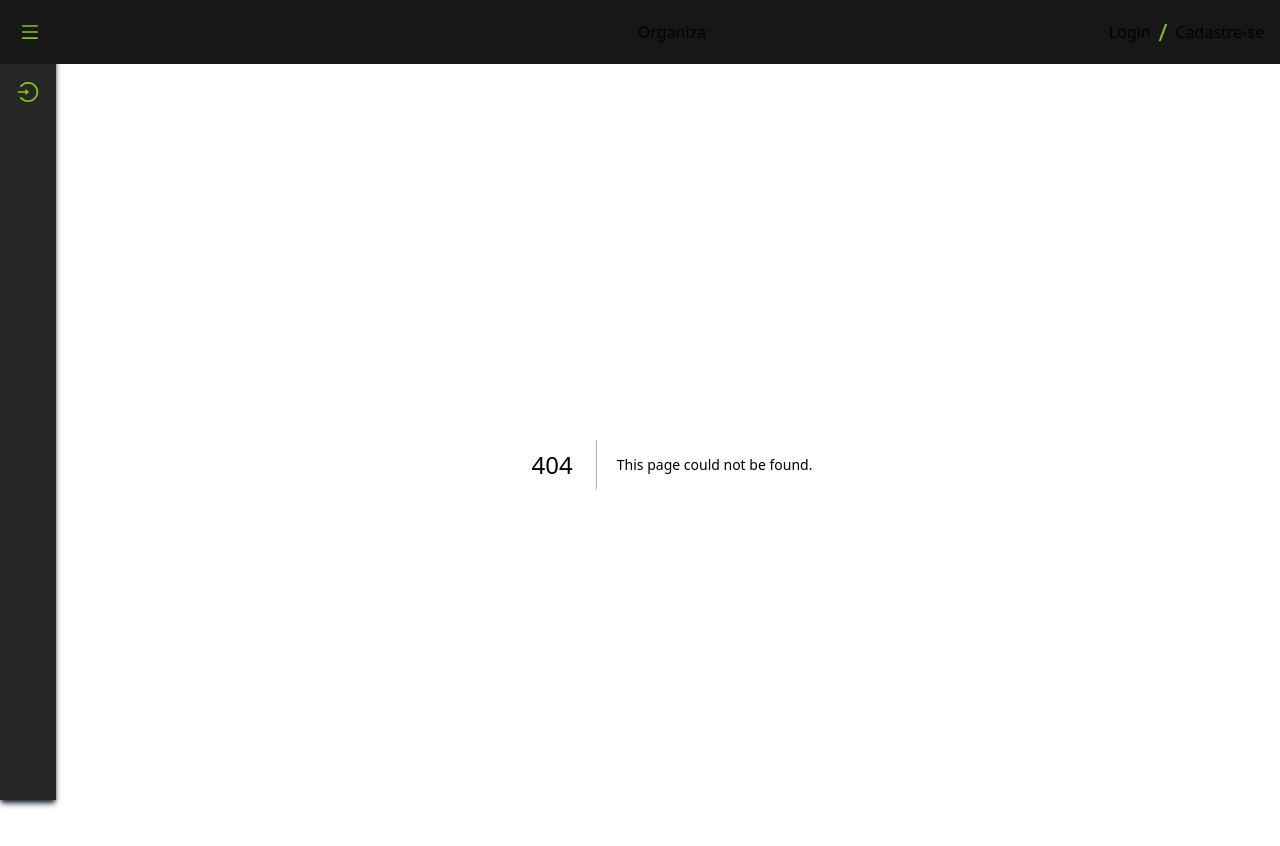
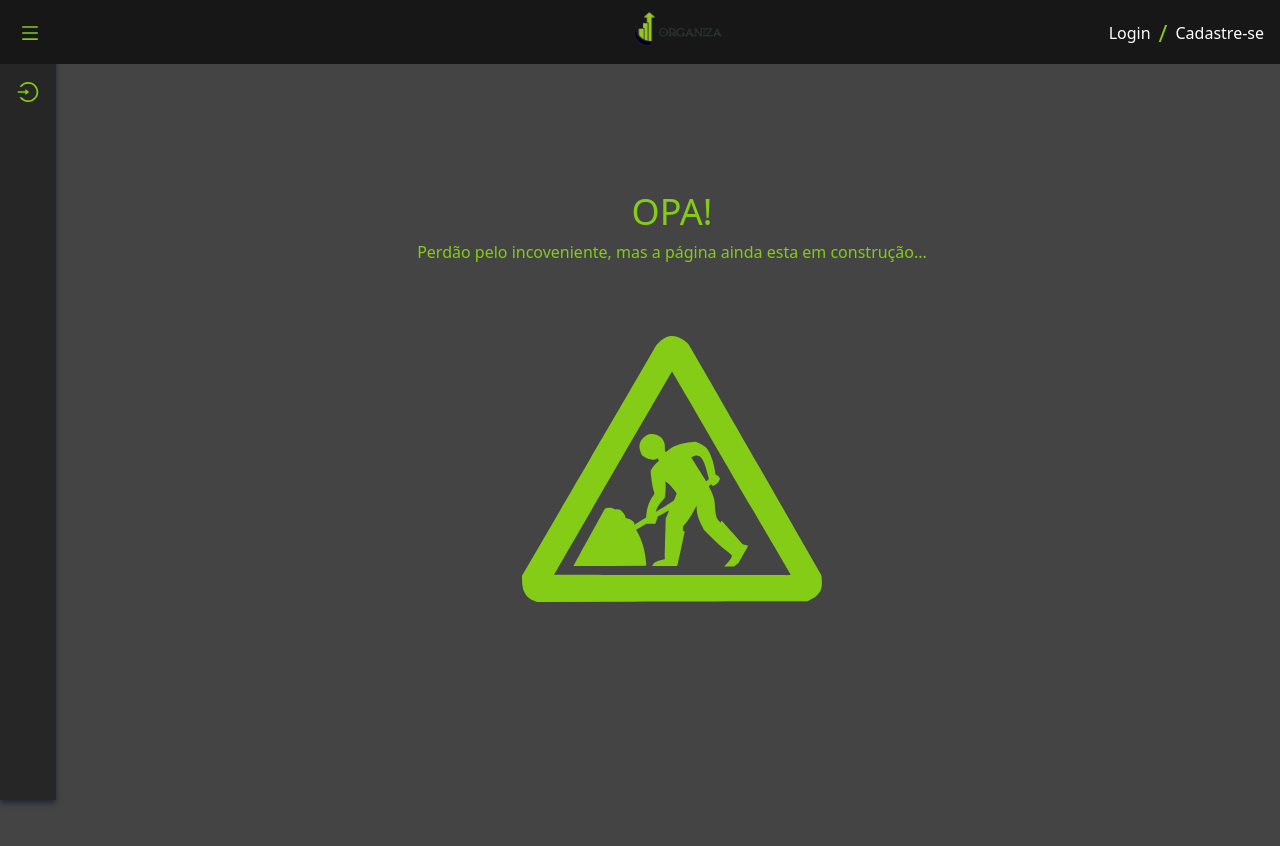
Before and after one commit to Joffre-Quintas/Projeto_Organiza, a Next.js app: page /building in a window 1280 px wide. Before the commit this address had no page. Shown: the top 846 px of the page. After the commit the page ends 800 px from the top, so only its background shows below. Built offline with nearby package versions, Linux system fonts and the light colour scheme.

Commit message:
Logo adiconada

```diff
--- a/src/components/layout/Header.tsx
+++ b/src/components/layout/Header.tsx
@@ -4,19 +4,19 @@ import Link from 'next/link';
 import { useContext} from 'react';
 import { AiOutlineMenu } from 'react-icons/ai';
 import { FaRegCircleUser } from 'react-icons/fa6';
-
-
+import Image from 'next/image';
+import logo from '../../../public/logo.png'
 export default function Header() {
     const { toggleState } = useContext(MenuContext)
     const { user } = useContext(UserContext)
 
     return (
         <>
-            <header className="fixed w-full h-16 top-0 left-0 grid grid-cols-2 px-4 py-4 bg-neutral-900 z-20 cursor-pointer md:grid-cols-3">
+            <header className="fixed w-full h-16 top-0 left-0 grid grid-cols-2 px-4 bg-neutral-900 z-20 cursor-pointer md:grid-cols-3">
                 <div className='hidden justify-start items-center text-xl text-lime-500 transition hover:opacity-90 ml-1 md:flex'>
                     <AiOutlineMenu onClick={toggleState}/>
                 </div>
-                <div className="flex justify-start items-center md:ml-16 md:justify-center">Organiza</div>
+                <div className="flex justify-start items-center md:ml-16 md:justify-center"><Image src={logo} alt='Logo' width={200}/></div>
                 {!user ?
                     <div className="flex justify-end gap-2 items-center">
                         <Link href='/login' className='transition hover:scale-110 hover:text-lime-500'>Login</Link>
--- a/src/data/navigation.ts
+++ b/src/data/navigation.ts
@@ -16,7 +16,7 @@ const menuItens = [
     {
         "icon": BsGraphUpArrow,
         "name": "Investimentos",
-        "url": "./"
+        "url": "./building"
     },
     {
         "icon": TbReportMoney,
@@ -26,7 +26,7 @@ const menuItens = [
     {
         "icon": BsGear,
         "name": "Configurações",
-        "url": "./"
+        "url": "./building"
     }
 ]
 
--- /dev/null
+++ b/src/pages/building.tsx
@@ -0,0 +1,15 @@
+import Image from "next/image"
+import buildingIcon from '../../public/building.svg'
+
+export default function Building() {
+  return(
+    <div className="flex flex-col gap-2 text-lime-500 justify-center text-center my-48">
+      <p className="text-4xl">OPA!</p>
+      <p>Perdão pelo incoveniente, mas a página ainda esta em construção...</p>
+      <div className="flex justify-center mt-16">
+        <Image src={buildingIcon} width={300} alt="buildIcon"/>
+      </div>
+
+    </div>
+    )
+}
```
Also changed, not shown: public/building.svg (added), public/logo.png (added).
